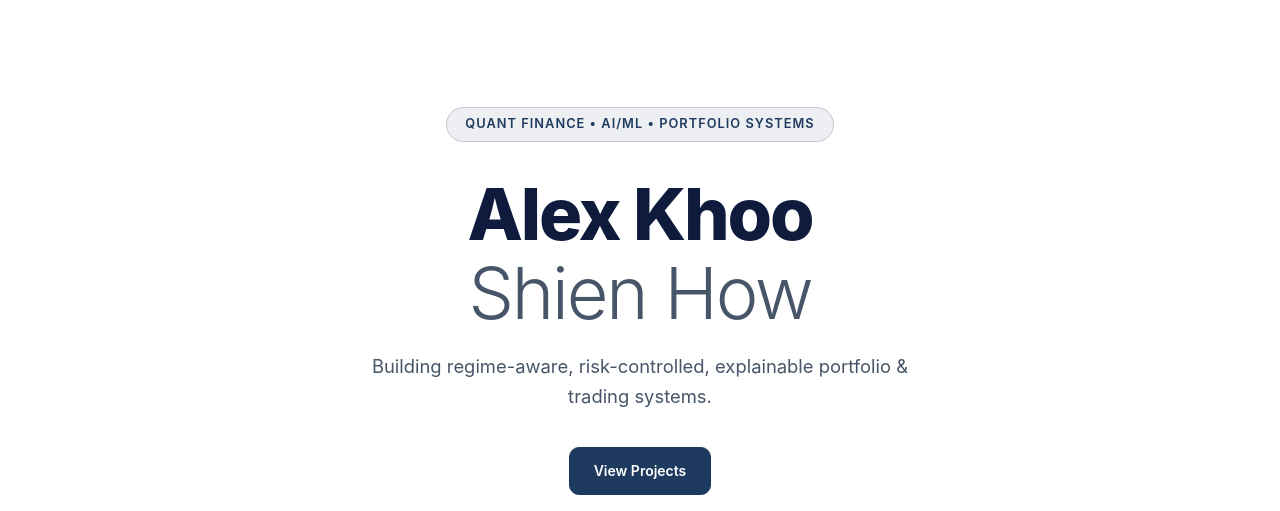
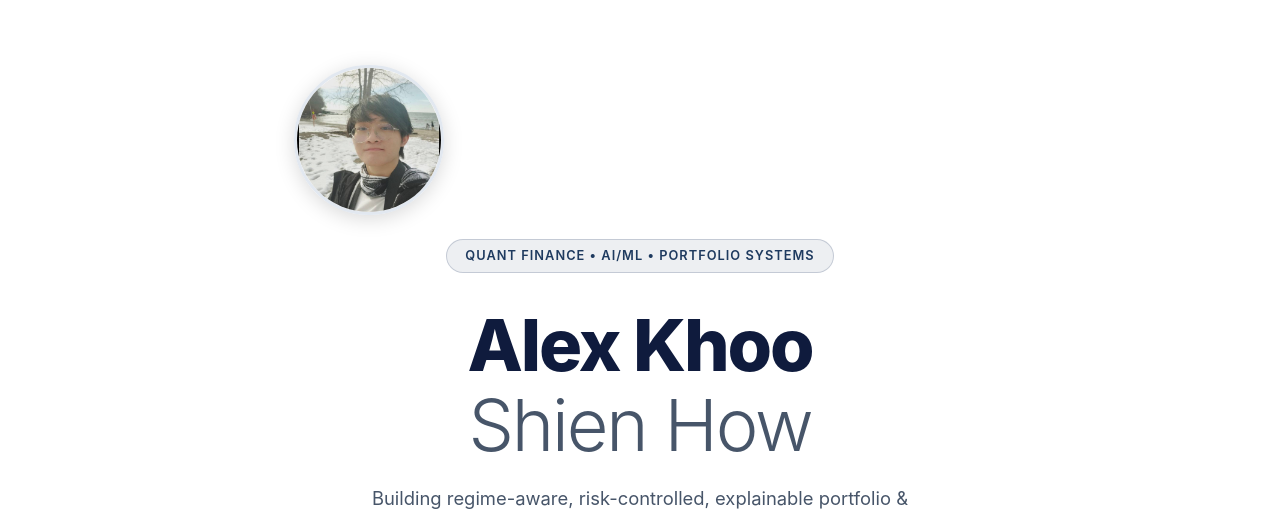
Before and after one commit to alexksh2/alexksh2.github.io, a plain HTML site: page index.html in a window 1280 px wide. Shown: the part 55-566 px from the top of the page. Drawn offline with Linux system fonts and the light colour scheme.

Commit message:
add-profile-picture

```diff
--- a/index.html
+++ b/index.html
@@ -61,6 +61,7 @@
   <!-- ============ HERO ============ -->
   <section class="hero" id="hero">
     <div class="hero-inner">
+      <img src="assets/profile.jpg" alt="Alex Khoo Shien How" class="hero-photo">
       <div class="hero-badge">Quant Finance &bull; AI/ML &bull; Portfolio Systems</div>
       <h1 class="hero-name">Alex Khoo<br><span class="hero-name-light">Shien How</span></h1>
       <p class="hero-tagline">Building regime-aware, risk-controlled, explainable portfolio &amp; trading systems.</p>
--- a/styles.css
+++ b/styles.css
@@ -275,6 +275,16 @@ html:not(.dark) .icon-moon {
 
 .hero-inner {
   max-width: 720px;
+}
+
+.hero-photo {
+  width: 150px;
+  height: 150px;
+  border-radius: 50%;
+  object-fit: cover;
+  border: 3px solid var(--border);
+  margin-bottom: 24px;
+  box-shadow: 0 4px 20px rgba(0, 0, 0, 0.15);
 }
 
 .hero-badge {
```
Also changed, not shown: assets/profile.jpg (added), 1 other file.
